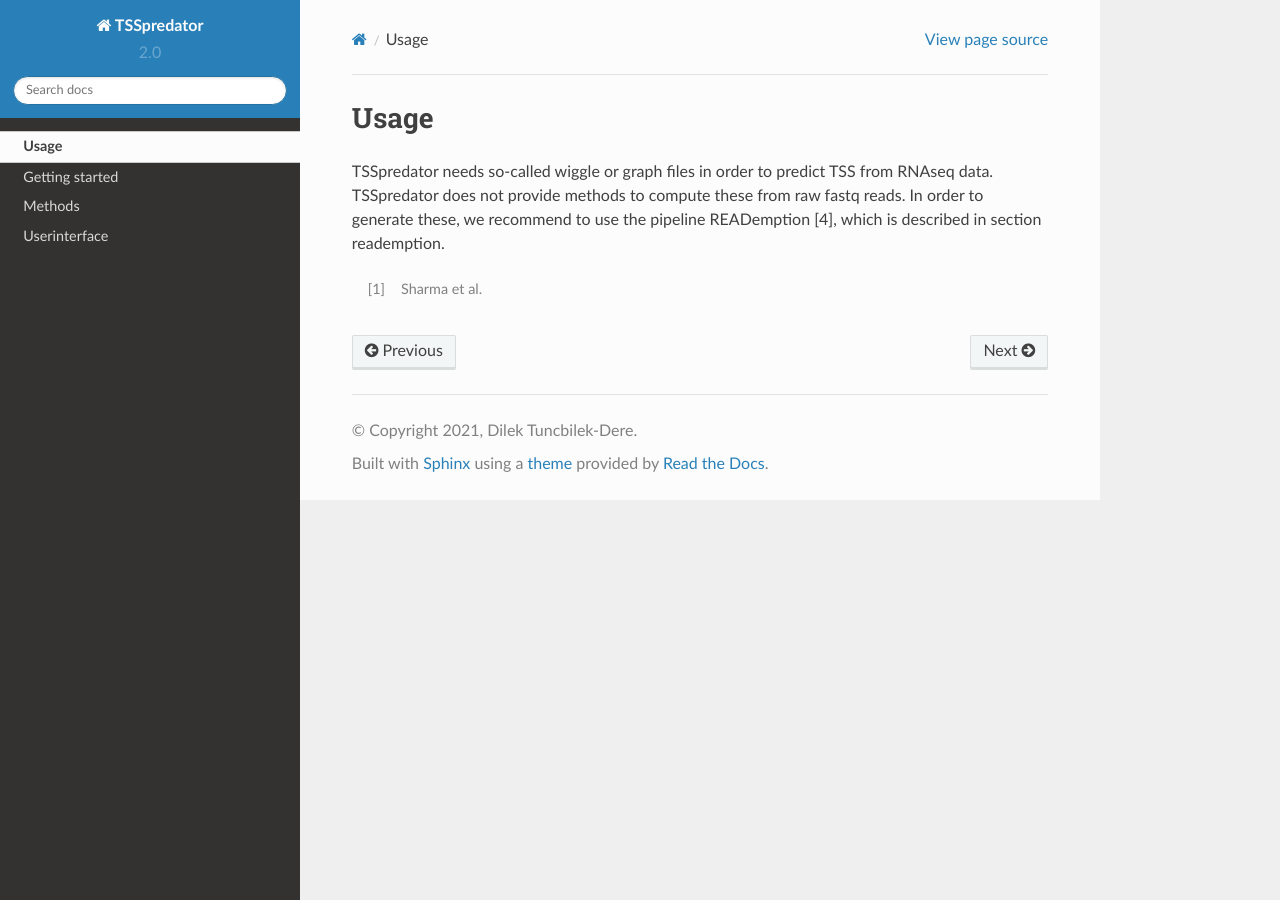
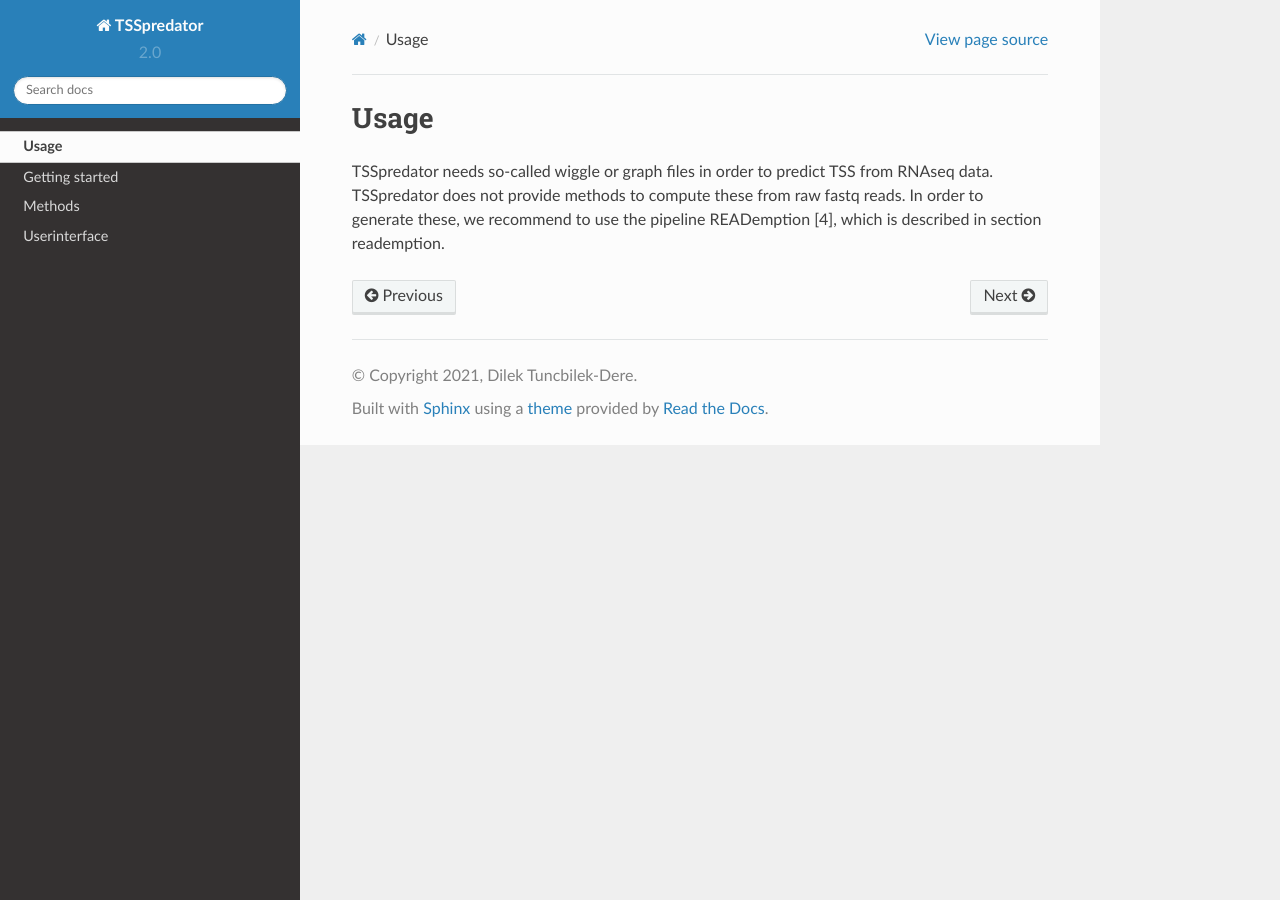
Before and after one commit to Integrative-Transcriptomics/TSSpredator2.0-rtd, a Sphinx documentation site: the page built from docs/source/usage.rst, in a window 1280 px wide. Built offline with Sphinx 7.4.7 and the Read the Docs theme 2.0.0, drawn with Linux system fonts in a browser that asks for light colours; pages that are not in the unit, such as notebooks, are missing from menus.

Commit message:
change usage

```diff
--- a/docs/source/usage.rst
+++ b/docs/source/usage.rst
@@ -5,5 +5,3 @@ TSSpredator needs so-called wiggle or graph files in order to predict TSS from R
 data. TSSpredator does not provide methods to compute these from raw fastq
 reads. In order to generate these, we recommend to use the pipeline READemption [4],
 which is described in section :doc:`reademption`.
-
-.. [#FN1] Sharma et al.
```
